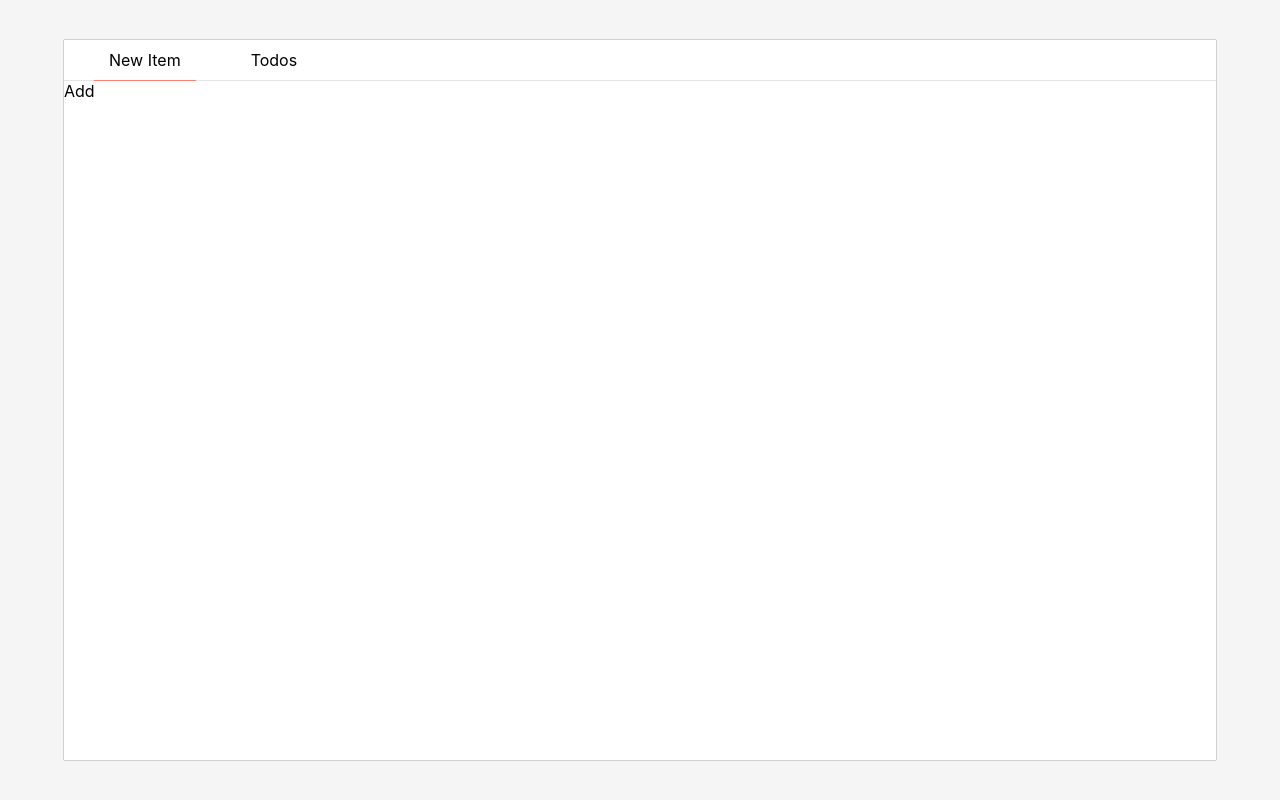
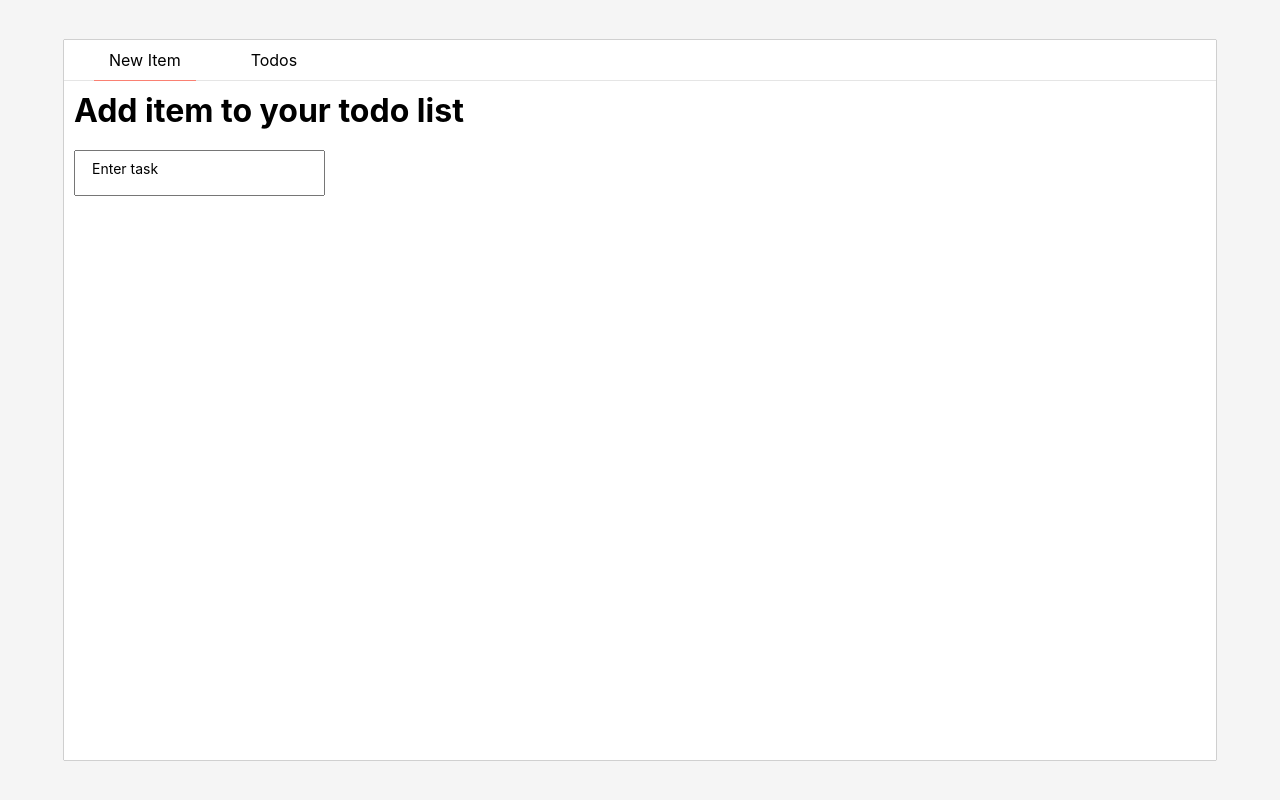
Before and after one commit to prakhar7s/react-firebase-todo-app, a React (Create React App) app: page /add-todo in a window 1280 px wide. Built offline with nearby package versions, Linux system fonts and the light colour scheme; no server answers.

Commit message:
basic functionalities completed and styles improved

```diff
--- a/src/Components/AddTodo/AddTodo.jsx
+++ b/src/Components/AddTodo/AddTodo.jsx
@@ -1,8 +1,93 @@
-import React from "react";
+import React, { useRef } from "react";
 
 import "./AddTodo.scss";
 
+import { firestore } from "../../Firebase/firebase";
+
 const AddTodo = () => {
-  return <div className="add-todo">Add</div>;
+  const addTodoLoading = useRef();
+
+  const addTodoToDB = async (e) => {
+    const formEle = e.target;
+    e.preventDefault();
+
+    const [todoName] = formEle.elements;
+
+    if (todoName.value.length === 0) {
+      return;
+    }
+
+    const objToStore = {
+      todoName: todoName.value,
+    };
+
+    addTodoLoading.current.style.display = "block";
+    console.log(todoName.value);
+
+    // Add to do to the database
+    await firestore
+      .collection("todos")
+      .doc()
+      .set(objToStore)
+      .then(() => {
+        // Successfully added
+        formEle.reset();
+        console.log("created");
+      })
+      .catch((err) => console.err(err));
+
+    addTodoLoading.current.style.display = "none";
+  };
+
+  const addFocus = (e) => {
+    /*
+    Here if input element is focussed then
+    we add the styles to the span if its parent
+    doesn't contains styles already.
+    */
+    const parent = e.target.parentNode;
+
+    if (!parent.classList.contains("focussed")) {
+      parent.classList.add("focussed");
+    }
+  };
+
+  const removeFocus = (e) => {
+    /*
+      Here if focus removed from the input
+      then we remove the styles from the span
+      if input value length is 0 otherwise will
+      not do anything.
+    */
+    const parent = e.target.parentNode;
+    const inputText = parent.children[1].value;
+
+    if (inputText.length === 0) {
+      parent.classList.remove("focussed");
+    }
+  };
+
+  return (
+    <div className="add-todo">
+      <h1 className="heading">Add item to your todo list</h1>
+
+      <form
+        onSubmit={(e) => {
+          addTodoToDB(e);
+        }}
+      >
+        <div className="inputItem">
+          <span>Enter task</span>
+          <input
+            onFocus={(e) => addFocus(e)}
+            onBlur={(e) => removeFocus(e)}
+            type="text"
+          />
+        </div>
+        <input type="submit" style={{ display: "none" }} />
+      </form>
+      <div ref={addTodoLoading} className="add-todo-loading"></div>
+    </div>
+  );
 };
 export default AddTodo;
--- a/src/Components/AddTodo/AddTodo.scss
+++ b/src/Components/AddTodo/AddTodo.scss
@@ -0,0 +1,56 @@
+.add-todo {
+  .heading {
+    margin: 10px;
+  }
+
+  form {
+    padding: 10px;
+
+    .inputItem {
+      position: relative;
+
+      input[type="text"] {
+        padding: 12px 20px;
+        outline: none;
+        font-size: 16px;
+      }
+
+      span {
+        position: absolute;
+        font-size: 14px;
+        left: 18px;
+        top: 10px;
+        transition: transform 0.7s;
+        pointer-events: none;
+      }
+
+      &.focussed {
+        input[type="text"] {
+          border: 1px solid #00800060;
+        }
+
+        span {
+          transform: translateY(-22px);
+          background: white;
+          padding: 4px;
+          color: green;
+        }
+      }
+    }
+  }
+
+  .add-todo-loading {
+    width: 30px;
+    height: 30px;
+    border-radius: 50%;
+    border: 2px dashed green;
+    animation: rotate 1s infinite;
+    display: none;
+
+    @keyframes rotate {
+      100% {
+        transform: rotate(360deg);
+      }
+    }
+  }
+}
--- a/src/Components/DisplayTodos/DisplayTodos.jsx
+++ b/src/Components/DisplayTodos/DisplayTodos.jsx
@@ -1,8 +1,42 @@
-import React from "react";
+import React, { useEffect, useState } from "react";
+import { firestore } from "../../Firebase/firebase";
+import TodoItem from "../TodoItem/TodoItem";
 
 import "./DisplayTodos.scss";
 
 const DisplayTodos = () => {
-  return <div className="display-todos">Display Todo</div>;
+  const [todos, setTodos] = useState([]);
+
+  useEffect(() => {
+    const unsubscribe = firestore.collection("todos").onSnapshot((todos) => {
+      if (todos.docs.length) {
+        const temp = todos.docs.map((todo) => ({
+          ...todo.data(),
+          id: todo.id,
+        }));
+        setTodos(temp);
+      } else {
+        //no todos
+      }
+    });
+
+    /*
+       Every time we fetch from firebase
+      it open a new web socket connection
+      so we can close that connection at
+       unamounting of component.
+    */
+    return () => unsubscribe();
+  }, []);
+
+  return (
+    <div className="display-todos">
+      <h1>Display Todo</h1>
+
+      {todos.map((todo) => (
+        <TodoItem key={todo.id} todo={todo} />
+      ))}
+    </div>
+  );
 };
 export default DisplayTodos;
--- /dev/null
+++ b/src/Components/TodoItem/TodoItem.jsx
@@ -0,0 +1,15 @@
+import React from "react";
+
+import "./TodoItem.scss";
+
+const TodoItem = (props) => {
+  const { todoName } = props.todo;
+
+  return (
+    <div className="todo-item">
+      <h1 className="todo-name">{todoName}</h1>
+    </div>
+  );
+};
+
+export default TodoItem;
--- /dev/null
+++ b/src/Components/TodoItem/TodoItem.scss
@@ -0,0 +1,15 @@
+.todo-item {
+  margin: 10px;
+  padding: 7px 10px;
+  display: flex;
+  justify-content: space-between;
+  align-items: center;
+  background: black;
+  color: white;
+  box-shadow: 0 0 1px 0 rgba(0, 0, 0, 1);
+
+  .todo-name {
+    font-size: 18px;
+    font-weight: 400;
+  }
+}
```
Also changed, not shown: src/Components/Navbar/Navbar.jsx (+1 -10 lines).
